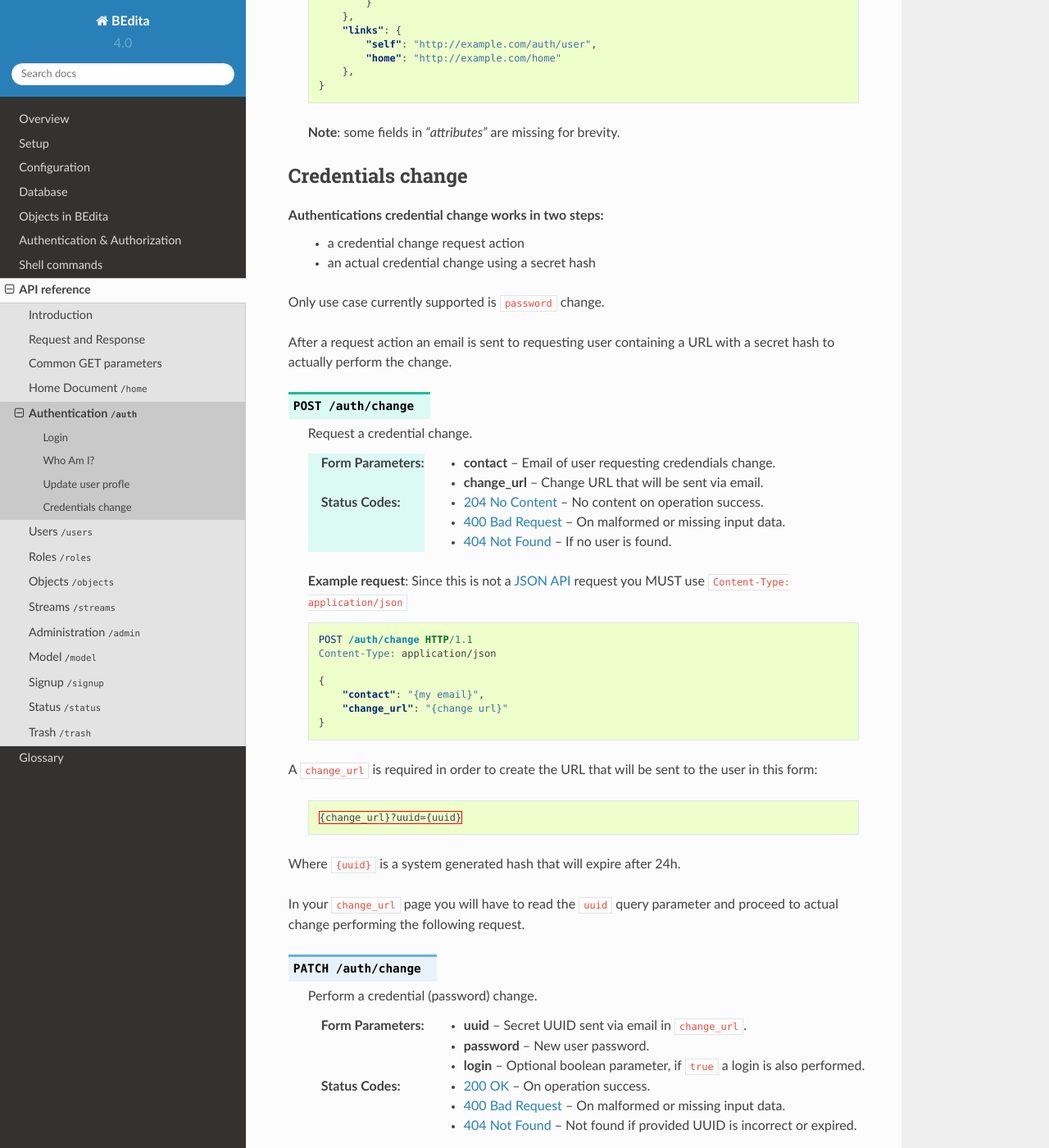
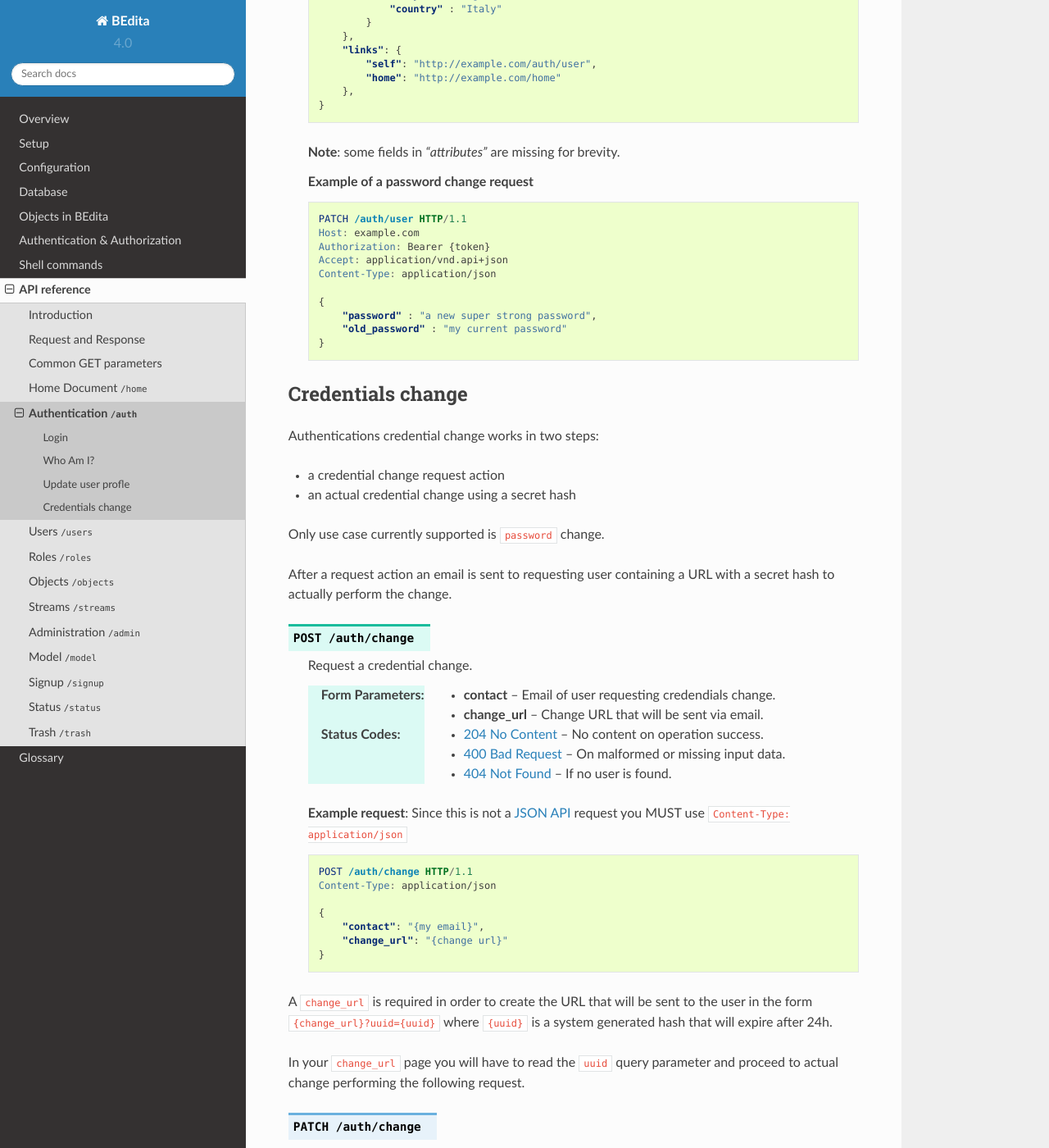
Before and after one commit to bedita/docs, a Sphinx documentation site: the page built from source/endpoints/auth.rst, in a window 1280 px wide and 1400 px high, scrolled down 3663 px. Shown: the whole window at 82% size. Built offline with Sphinx 7.4.7 and the Read the Docs theme 2.0.0, drawn with Linux system fonts in a browser that asks for light colours; some of the changed text lies outside the part shown.

Commit message:
chore: password change in `auth/user` after bedita/bedita#1501

```diff
--- a/source/endpoints/auth.rst
+++ b/source/endpoints/auth.rst
@@ -150,6 +150,7 @@ Update user profle
 
     Update logged user profile data with some restrictions.
     For basic security reasons some fields are not directly changeable: `username`, `email` and `password`.
+    Only exception: `password` may be changed if current valid password is provided in `old_password` field.
 
     :reqheader Authorization: Use token prefixed with ``Bearer``.
     :status 200: Get operation successful.
@@ -200,14 +201,30 @@ Update user profle
 
     **Note**: some fields in `"attributes"` are missing for brevity.
 
+    **Example of a password change request**
+
+    .. sourcecode:: http
+
+        PATCH /auth/user HTTP/1.1
+        Host: example.com
+        Authorization: Bearer {token}
+        Accept: application/vnd.api+json
+        Content-Type: application/json
+
+        {
+            "password" : "a new super strong password",
+            "old_password" : "my current password"
+        }
+
 .. _auth-change:
 
 Credentials change
 ------------------
 
 Authentications credential change works in two steps:
- * a credential change request action
- * an actual credential change using a secret hash
+
+* a credential change request action
+* an actual credential change using a secret hash
 
 Only use case currently supported is ``password`` change.
 
@@ -236,17 +253,10 @@ After a request action an email is sent to requesting user containing a URL with
             "change_url": "{change url}"
         }
 
-
-A ``change_url`` is required in order to create the URL that will be sent to the user in this form:
-
-    .. sourcecode:: http
-
-        {change_url}?uuid={uuid}
-
-Where ``{uuid}`` is a system generated hash that will expire after 24h.
+A ``change_url`` is required in order to create the URL that will be sent to the user in the form
+``{change_url}?uuid={uuid}`` where ``{uuid}`` is a system generated hash that will expire after 24h.
 
 In your ``change_url`` page you will have to read the ``uuid`` query parameter and proceed to actual change performing the following request.
-
 
 .. http:patch:: /auth/change
 
```
